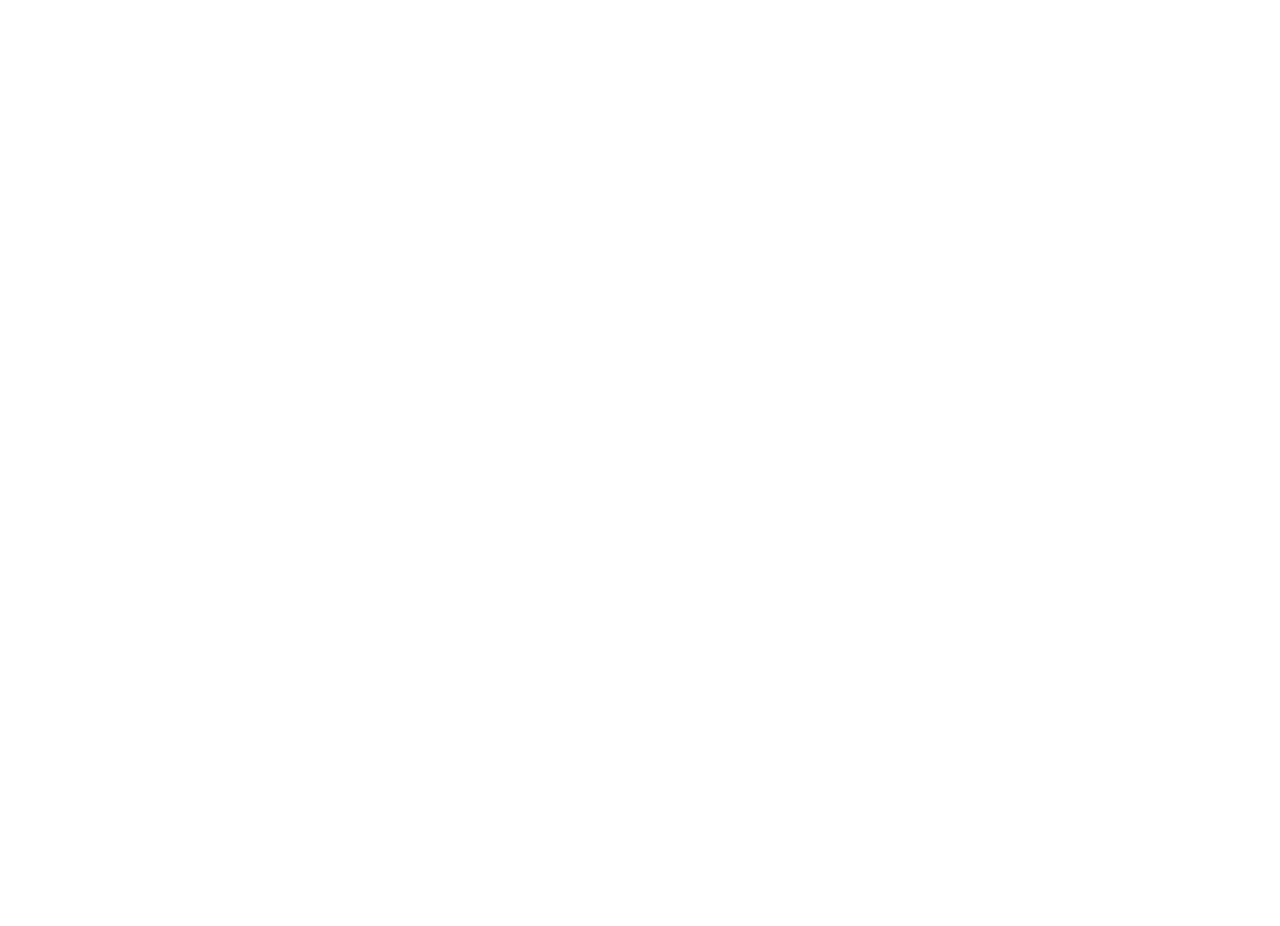
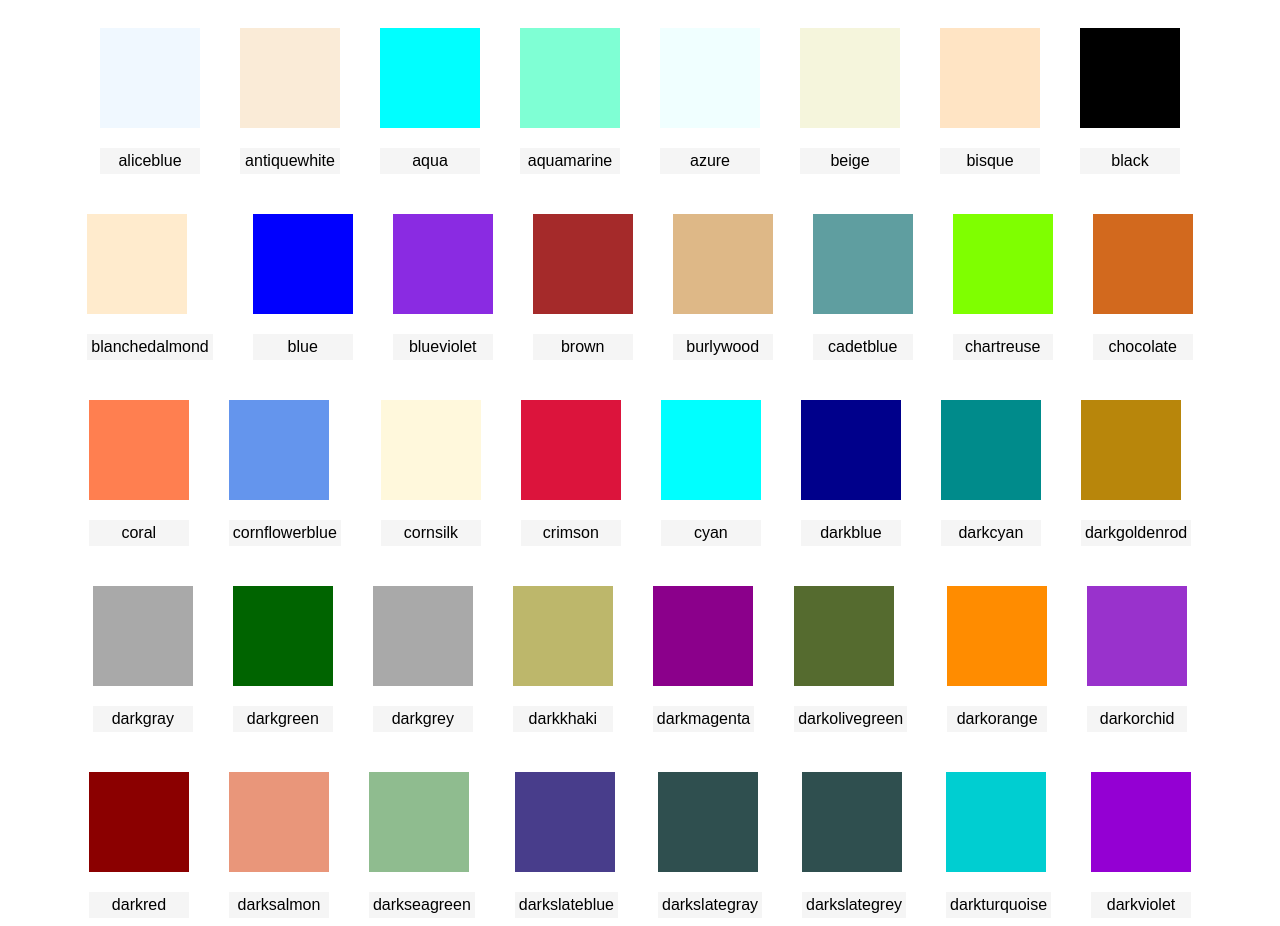
Before and after one commit to anasta-here/color-gallery, a plain HTML site: page index.html in a window 1280 px wide. Shown: the top 926 px of the page. Before the commit the page ends 800 px from the top, so only its background shows below. Drawn offline with Linux system fonts and the light colour scheme.

Commit message:
Completes the first part

```diff
--- a/index.html
+++ b/index.html
@@ -8,7 +8,7 @@
   <link rel="stylesheet" href="style.css">
 </head>
 <body>
-
+  <div id = "gallery" class = "gallery"></div>
   <script src="colors.js"></script>
   <script src="script.js"></script>
 </body>
--- a/script.js
+++ b/script.js
@@ -0,0 +1,47 @@
+/*<div class="color" title="#ff0000">
+      <div class="block" style="background-color: red;"></div>
+      <div class="label">red</div>
+</div>*/
+
+// createBlock creates an html element for the block, it will accept a color as a parameter
+// and return the html element
+function createBlock (color) {
+    const $block = document.createElement('div')
+    $block.classList.add('block')
+    $block.style.backgroundColor = color
+    return $block
+}
+
+
+// createLabel creates the html for a label that accepts a color as a parameter
+// and return the html element
+function createLabel (color) {
+    const $label = document.createElement('div')
+    $label.classList.add('label')
+    $label.textContent = color
+    return $label
+}
+
+
+// createColor creates the html for the color element that will set the name of color and hex value
+// and return the html element
+function createColor (name, hex) {
+    const $color = document.createElement('div')
+    $color.classList.add('color')
+    $color.title = hex
+    $color.append(createBlock(name), createLabel(name))
+    return $color
+}
+
+
+// createGallery adds colors to the gallery
+// accepts colors (data) as a parameter
+function createGallery (colors) {
+    const $gallery = document.getElementById('gallery')
+
+    for(const color in colors) {
+        $gallery.append(createColor(color, colors[color]))
+    }
+}
+
+createGallery(colors)
--- a/style.css
+++ b/style.css
@@ -0,0 +1,27 @@
+.block {
+    height: 100px;
+    width: 100px;
+    margin-bottom: 20px;
+}
+
+.label {
+    padding: 4px;
+    background-color: whitesmoke;
+    font-family: sans-serif;
+    text-align: center;
+}
+
+.color {
+    display: grid;
+    justify-content: center;
+    align-content: center;
+
+    margin: 15px;
+    padding: 5px;
+}
+
+.gallery {
+    display: flex;
+    flex-wrap: wrap;
+    justify-content: center;
+}
```
